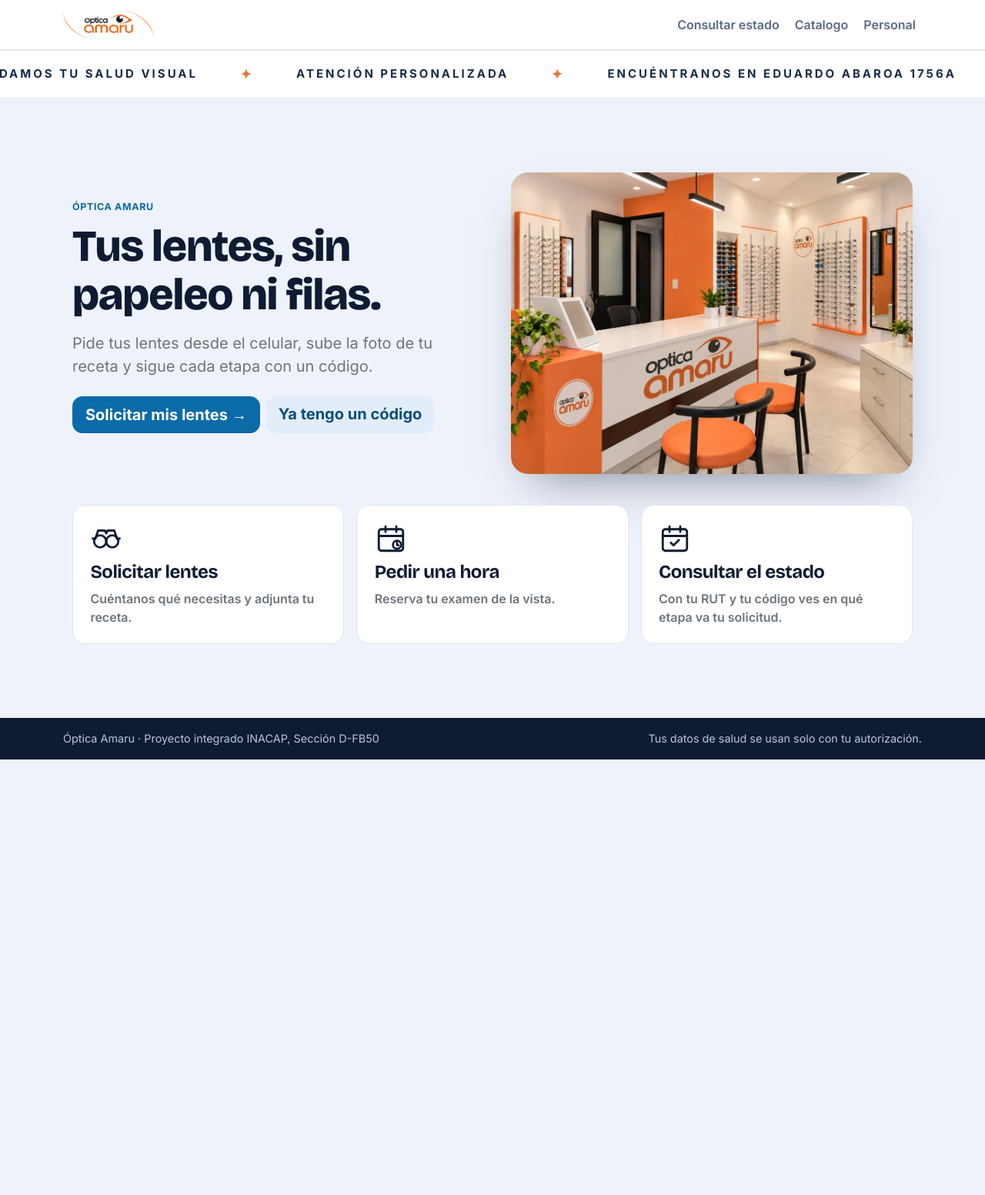
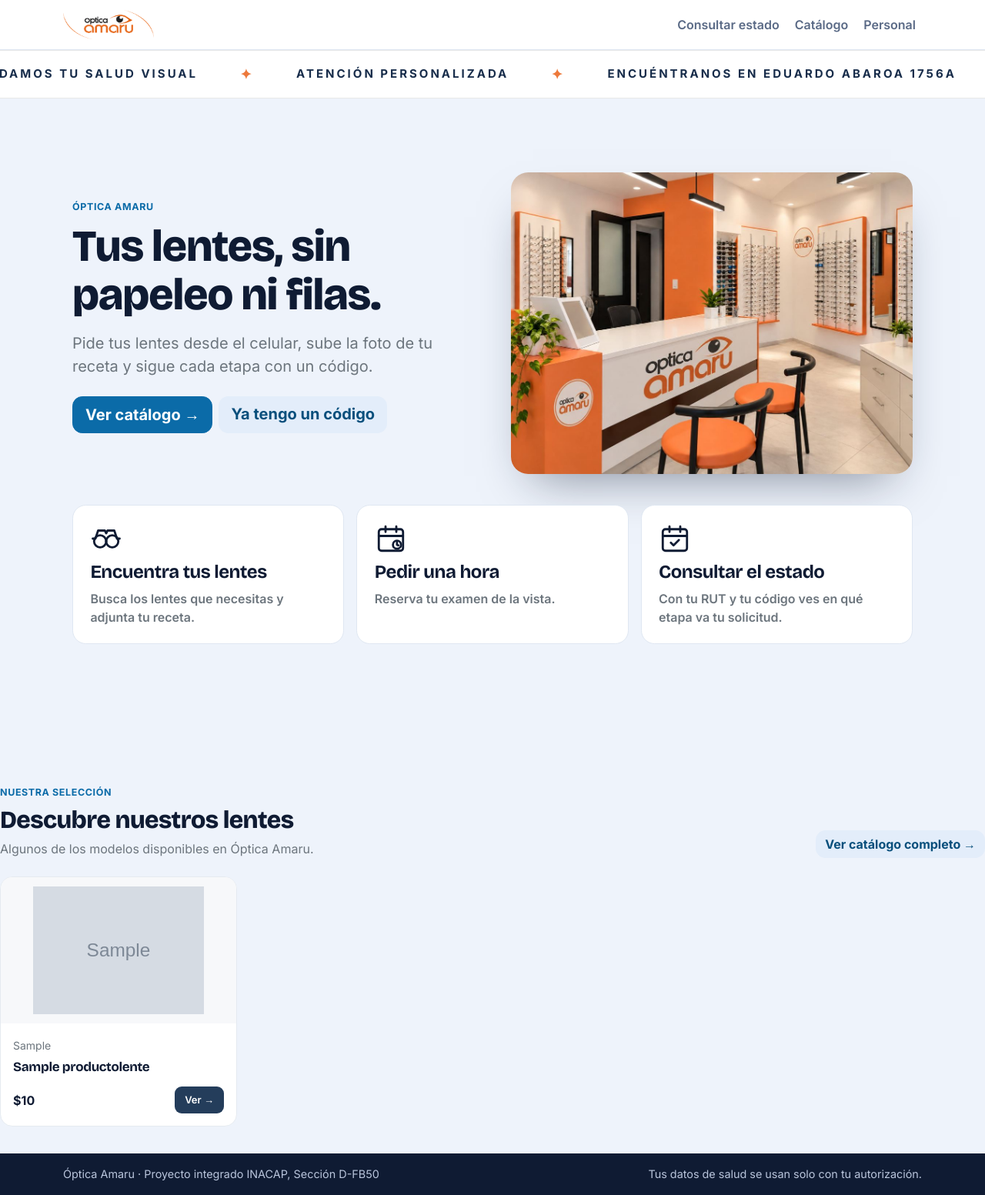
Before and after one commit to Yokoperron/Optica-amaru, a Django app: page / in a window 1280 px wide. Shown: the whole page at 77% size. Before the commit the page ends 987 px from the top, so only its background shows below. Run offline with Django 5.2, Linux system fonts and the light colour scheme; tables that the repository leaves empty hold one stand-in row (values such as "Sample post"); grey boxes marked "Sample" are stand-in pictures.

Commit message:
Add files via upload

```diff
--- a/opticaApp/views.py
+++ b/opticaApp/views.py
@@ -30,14 +30,14 @@ def crear_folio():
 # PANTALLAS DEL CLIENTE (no necesitan iniciar sesión) =  Version sin login es mejor wn menos show aunq no lo quiere asi creo lol
 
 def inicio(request):
-    lentes = ProductoLente.objects.filter(
+    productos_destacados = ProductoLente.objects.filter(
         publicado=True
     ).exclude(
         imagen=''
-    ).order_by('-id')[:12]
+    ).order_by('-id')[:8] # los 6 últimos agregados con imagen
 
     return render(request, 'inicio.html', {
-        'lentes_inicio': lentes
+        'productos_destacados': productos_destacados
     })
 
 
--- a/static/css/amaru.css
+++ b/static/css/amaru.css
@@ -971,3 +971,90 @@ a {
     padding: 9px 13px;
     border-radius: 8px;
 }
+
+
+/* MINI CATÁLOGO BOOTSTRAP */
+
+.mini-catalogo {
+    padding: 35px 0;
+}
+
+.mini-producto {
+    background: white;
+    border: 1px solid #e5eaf0;
+    border-radius: 16px;
+    overflow: hidden;
+    transition: transform .25s ease, box-shadow .25s ease;
+}
+
+.mini-producto:hover {
+    transform: translateY(-4px);
+    box-shadow: 0 10px 25px rgba(0,0,0,.08);
+}
+
+.mini-producto-imagen {
+    display: flex;
+    height: 190px;
+    background: #f7f8fa;
+    align-items: center;
+    justify-content: center;
+    overflow: hidden;
+}
+
+.mini-producto-imagen img {
+    width: 100%;
+    height: 100%;
+    object-fit: contain;
+    padding: 12px;
+}
+
+.mini-producto-info {
+    padding: 16px;
+}
+
+.mini-producto-info h3 {
+    font-size: 17px;
+    font-weight: 700;
+    margin: 8px 0 15px;
+}
+
+.mini-producto-boton {
+    color: white;
+    background: #243d5b;
+    text-decoration: none;
+    padding: 8px 13px;
+    border-radius: 9px;
+    font-size: 13px;
+}
+
+.carrusel-control {
+    width: 38px;
+    height: 38px;
+    top: 40%;
+    bottom: auto;
+    background: #243d5b;
+    border-radius: 50%;
+    opacity: .9;
+}
+
+.carrusel-control.carousel-control-prev {
+    left: -15px;
+}
+
+.carrusel-control.carousel-control-next {
+    right: -15px;
+}
+
+@media(max-width: 575px) {
+    .mini-producto-imagen {
+        height: 145px;
+    }
+
+    .mini-producto-info {
+        padding: 10px;
+    }
+
+    .mini-producto-info h3 {
+        font-size: 14px;
+    }
+}
--- a/templates/catalogo.html
+++ b/templates/catalogo.html
@@ -35,11 +35,6 @@
 
             <div class="collapse navbar-collapse" id="menu">
                 <ul class="navbar-nav ms-auto gap-1">
-                    <li class="nav-item">
-                        <a class="nav-link" href="{% url 'solicitar' %}">
-                            Solicitar lentes
-                        </a>
-                    </li>
 
                     <li class="nav-item">
                         <a class="nav-link" href="{% url 'consultar_estado' %}">
--- a/templates/consultar_estado.html
+++ b/templates/consultar_estado.html
@@ -22,8 +22,8 @@
             </button>
             <div class="collapse navbar-collapse" id="menu">
                 <ul class="navbar-nav ms-auto gap-1">
-                    <li class="nav-item"><a class="nav-link" href="{% url 'solicitar' %}">Solicitar lentes</a></li>
                     <li class="nav-item"><a class="nav-link activo" href="{% url 'consultar_estado' %}">Consultar estado</a></li>
+                    <li class="nav-item"><a class="nav-link" href="{% url 'catalogo' %}">Catálogo</a></li>
                     <li class="nav-item"><a class="nav-link" href="{% url 'lista_solicitudes' %}">Personal</a></li>
                 </ul>
             </div>
--- a/templates/inicio.html
+++ b/templates/inicio.html
@@ -23,7 +23,7 @@
             <div class="collapse navbar-collapse" id="menu">
                 <ul class="navbar-nav ms-auto gap-1">
                     <li class="nav-item"><a class="nav-link" href="{% url 'consultar_estado' %}">Consultar estado</a></li>
-                    <li class="nav-item"><a class="nav-link" href="{% url 'catalogo' %}">Catalogo</a></li>
+                    <li class="nav-item"><a class="nav-link" href="{% url 'catalogo' %}">Catálogo</a></li>
                     <li class="nav-item"><a class="nav-link" href="{% url 'lista_solicitudes' %}">Personal</a></li>
                 </ul>
             </div>
@@ -68,7 +68,7 @@
                     <h1>Tus lentes, sin papeleo ni filas.</h1>
                     <p class="lead mt-3 text-secondary">Pide tus lentes desde el celular, sube la foto de tu receta y sigue cada etapa con un código.</p>
                     <p class="mt-4 d-flex flex-wrap gap-2">
-                        <a class="btn btn-primary btn-lg" href="{% url 'solicitar' %}">Solicitar mis lentes →</a>
+                        <a class="btn btn-primary btn-lg" href="{% url 'catalogo' %}">Ver catálogo →</a>
                         <a class="btn btn-suave btn-lg" href="{% url 'consultar_estado' %}">Ya tengo un código</a>
                     </p>
                 </div>
@@ -90,8 +90,8 @@
                         <path d="M12 14h0"/>
                     </svg>
                 </div>
-                        <h2 class="h4 mt-2">Solicitar lentes</h2>
-                        <p class="text-secondary mb-0">Cuéntanos qué necesitas y adjunta tu receta.</p>
+                        <h2 class="h4 mt-2">Encuentra tus lentes</h2>
+                        <p class="text-secondary mb-0">Busca los lentes que necesitas y adjunta tu receta.</p>
                     </a>
                 </div>
 
@@ -136,6 +136,105 @@
         </div>
     </main>
 
+    <!-- MINI CATÁLOGO BOOTSTRAP -->
+    <section class="mini-catalogo mt-5">
+
+        <div class="d-flex justify-content-between align-items-end flex-wrap gap-3 mb-4">
+            <div>
+                <span class="etiqueta-azul">NUESTRA SELECCIÓN</span>
+                <h2 class="mt-2">Descubre nuestros lentes</h2>
+                <p class="text-secondary mb-0">
+                    Algunos de los modelos disponibles en Óptica Amaru.
+                </p>
+            </div>
+
+            <a href="{% url 'catalogo' %}" class="btn btn-suave">
+                Ver catálogo completo →
+            </a>
+        </div>
+
+        <div id="carruselLentes" class="carousel slide" data-bs-ride="false">
+
+            <div class="carousel-inner">
+
+                {% for lente in productos_destacados %}
+
+                    {% if forloop.first or forloop.counter0|divisibleby:4 %}
+                        <div class="carousel-item {% if forloop.first %}active{% endif %}">
+                            <div class="row g-3">
+                    {% endif %}
+
+                    <div class="col-6 col-lg-3">
+                        <article class="mini-producto h-100">
+
+                            <a href="{% url 'solicitar_producto' lente.id %}"
+                            class="mini-producto-imagen">
+
+                                {% if lente.imagen %}
+                                    <img src="{{ lente.imagen.url }}"
+                                        alt="{{ lente.nombre }}"
+                                        loading="lazy">
+                                {% endif %}
+
+                            </a>
+
+                            <div class="mini-producto-info">
+                                <span class="text-secondary small">
+                                    {{ lente.marca }}
+                                </span>
+
+                                <h3>{{ lente.nombre }}</h3>
+
+                                <div class="d-flex justify-content-between align-items-center">
+                                    <strong>${{ lente.precio }}</strong>
+
+                                    <a href="{% url 'solicitar_producto' lente.id %}"
+                                    class="mini-producto-boton">
+                                        Ver →
+                                    </a>
+                                </div>
+                            </div>
+
+                        </article>
+                    </div>
+
+                    {% if forloop.last or forloop.counter|divisibleby:4 %}
+                            </div>
+                        </div>
+                    {% endif %}
+
+                {% empty %}
+                    <p class="text-secondary">
+                        Pronto tendremos nuevos modelos disponibles.
+                    </p>
+                {% endfor %}
+
+            </div>
+
+            {% if productos_destacados|length > 4 %}
+                <button class="carousel-control-prev carrusel-control"
+                        type="button"
+                        data-bs-target="#carruselLentes"
+                        data-bs-slide="prev">
+                    <span class="carousel-control-prev-icon"></span>
+                    <span class="visually-hidden">Anterior</span>
+                </button>
+
+                <button class="carousel-control-next carrusel-control"
+                        type="button"
+                        data-bs-target="#carruselLentes"
+                        data-bs-slide="next">
+                    <span class="carousel-control-next-icon"></span>
+                    <span class="visually-hidden">Siguiente</span>
+                </button>
+            {% endif %}
+
+        </div>
+    </section>
+
+
+
+
     <footer>
         <div class="container py-3 d-flex flex-wrap justify-content-between gap-2">
             <span>Óptica Amaru · Proyecto integrado INACAP, Sección D-FB50</span>
```
